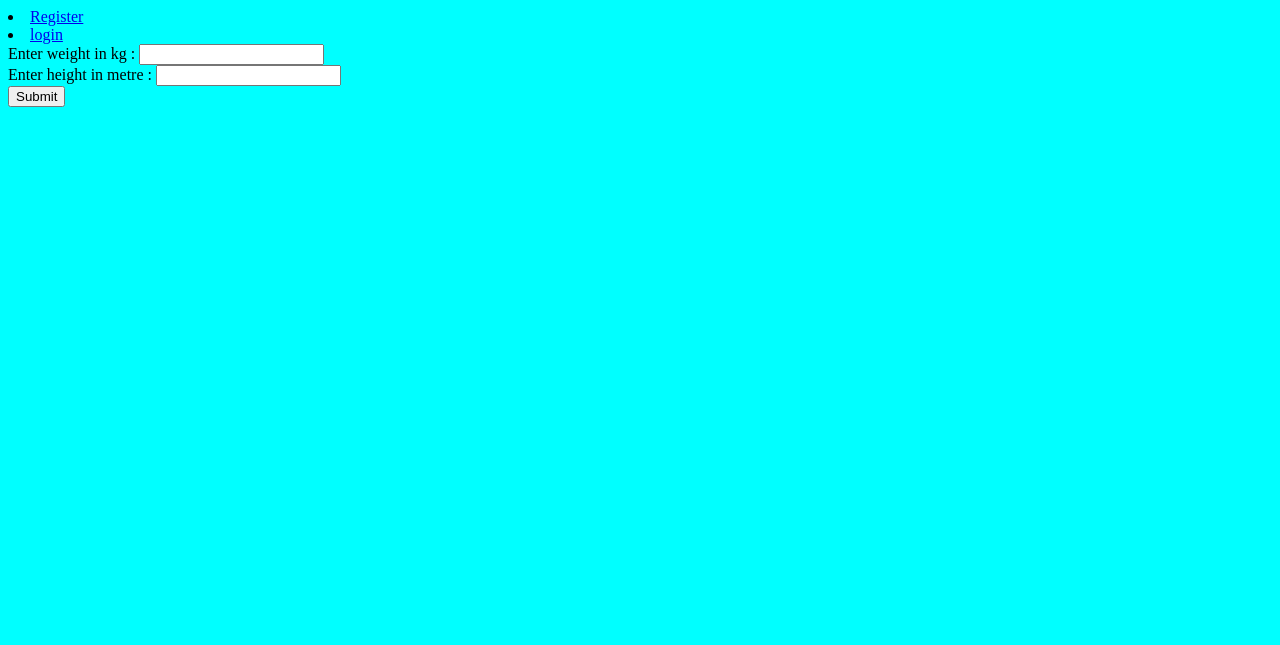
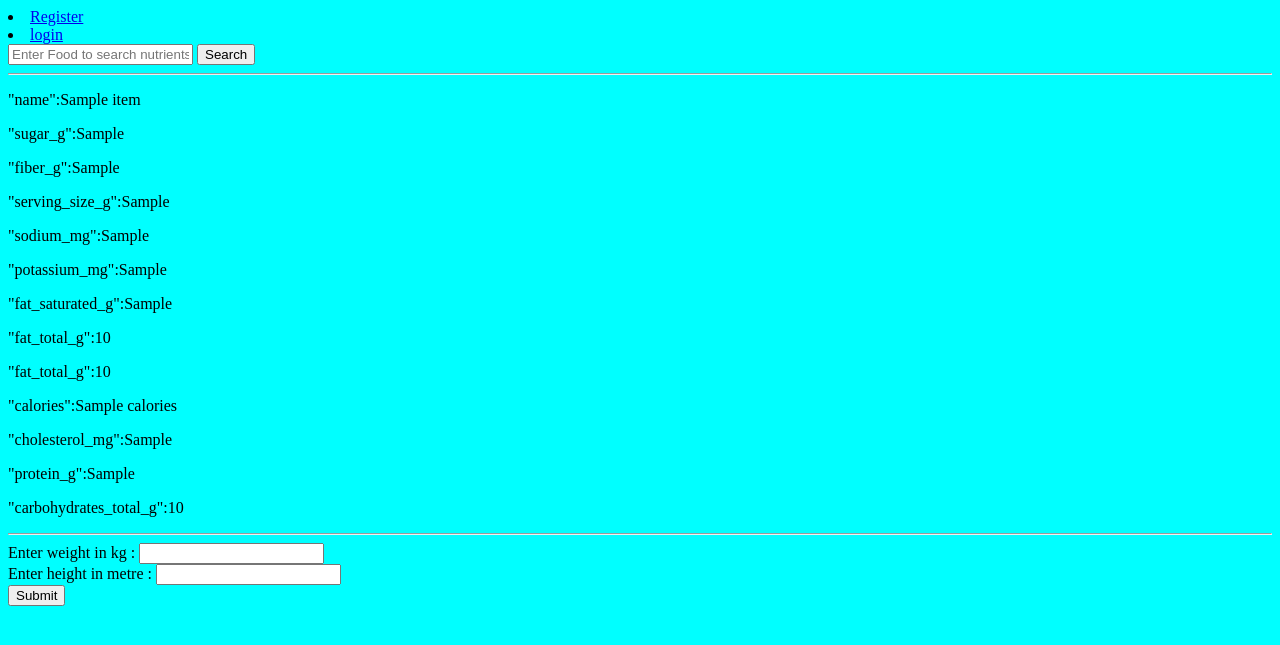
Before and after one commit to SiddhantGangwar/MyCalorieAndFitnessFriend, a Django app: page / in a window 1280 px wide. Shown: the top 645 px of the page. Run offline with Django 3.2, Linux system fonts and the light colour scheme; a database or web service that is not in the repository returns one stand-in record (values such as "Sample title"); data that the repository does not hold is empty.

Commit message:
adding calorie ninja api in project

```diff
--- a/MyCalorieAndFitnessFriend/home/views.py
+++ b/MyCalorieAndFitnessFriend/home/views.py
@@ -1,8 +1,26 @@
 from django.shortcuts import render,redirect
 from django.http import HttpResponse
 from .models import Food, Consume
+import requests
 def home(request):
-    return render(request,'index.html')
+    api_url = 'https://api.calorieninjas.com/v1/nutrition?query='
+    query = '3lb carrots and a chicken sandwich'
+    searchquery=request.GET.get('searchquery')
+    print (searchquery)
+    if searchquery is not None:
+      query = searchquery
+    response = requests.get(api_url + query, headers={'X-Api-Key': 'oUqvROZU7DmOYcEgLLLxFA==Oyih5zrrT6A2vFp7'})
+    data=response.json()
+    # print(data)
+    # if response.status_code == requests.codes.ok:
+    #    print(response.text)
+    # else:
+    #     print("Error:", response.status_code, response.text)
+    items=data['items']
+    context={
+        'items':items
+    }
+    return render(request,'index.html',context)
 
 def bmi(request):
     val1=int(request.POST['num1'])
--- a/MyCalorieAndFitnessFriend/templates/index.html
+++ b/MyCalorieAndFitnessFriend/templates/index.html
@@ -11,6 +11,27 @@
 <li><a href="accounts/login">login</a></li>
 {% endif %}
 
+<form action="" method="get">
+    <input type="text" name="searchquery" placeholder="Enter Food to search nutrients">
+    <button type="submit" value="search">Search</button>
+</form>
+<hr>
+{% for i in items %}
+ <p>"name":{{i.name}}</p>
+ <p>"sugar_g":{{i.sugar_g}}</p>
+ <p>"fiber_g":{{i.fiber_g}}</p>
+ <p>"serving_size_g":{{i.serving_size_g}}</p>
+ <p>"sodium_mg":{{i.sodium_mg}}</p>
+ <p>"potassium_mg":{{i.potassium_mg}}</p>
+ <p>"fat_saturated_g":{{i.fat_saturated_g}}</p>
+ <p>"fat_total_g":{{i.fat_total_g}}</p>
+ <p>"fat_total_g":{{i.fat_total_g}}</p>
+ <p>"calories":{{i.calories}}</p>
+ <p>"cholesterol_mg":{{i.cholesterol_mg}}</p>
+ <p>"protein_g":{{i.protein_g}}</p>
+ <p>"carbohydrates_total_g":{{i.carbohydrates_total_g}}</p><hr>
+{% endfor %}
+
 <form action="bmi" method="post">
     {% csrf_token %}
     Enter weight in kg : <input type="text" name="num1"> <br>
```
Also changed, not shown: MyCalorieAndFitnessFriend/db.sqlite3.
